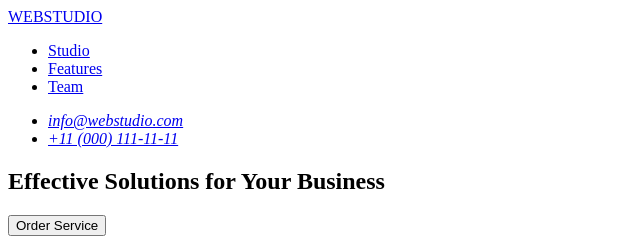
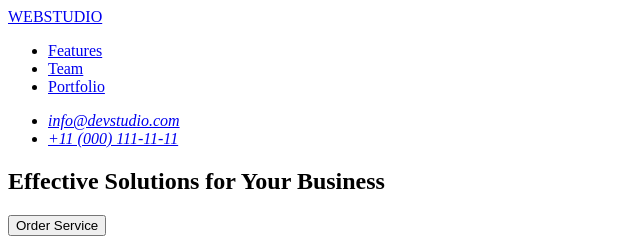
Before and after one commit to makandriival/goit-markup-hw-01, a plain HTML site: page index.html in a window 1280 px wide. Shown: the top 240 px of the page, 0-640 px from the left. Drawn offline with Linux system fonts and the light colour scheme.

Commit message:
Update navigation links and contact email in index.html

```diff
--- a/index.html
+++ b/index.html
@@ -10,14 +10,14 @@
       <a href="./index.html">WEBSTUDIO</a>
       <nav>
         <ul>
-          <li><a href="#hero">Studio</a></li>
           <li><a href="#features">Features</a></li>
           <li><a href="#team">Team</a></li>
+          <li><a href="#portfolio">Portfolio</a></li>
         </ul>
       </nav>
       <address>
         <ul>
-          <li><a href="mailto:info@webstudio.com">info@webstudio.com</a></li>
+          <li><a href="mailto:info@devstudio.com">info@devstudio.com</a></li>
           <li><a href="tel:+110001111111">+11 (000) 111-11-11</a></li>
         </ul>
       </address>
```
